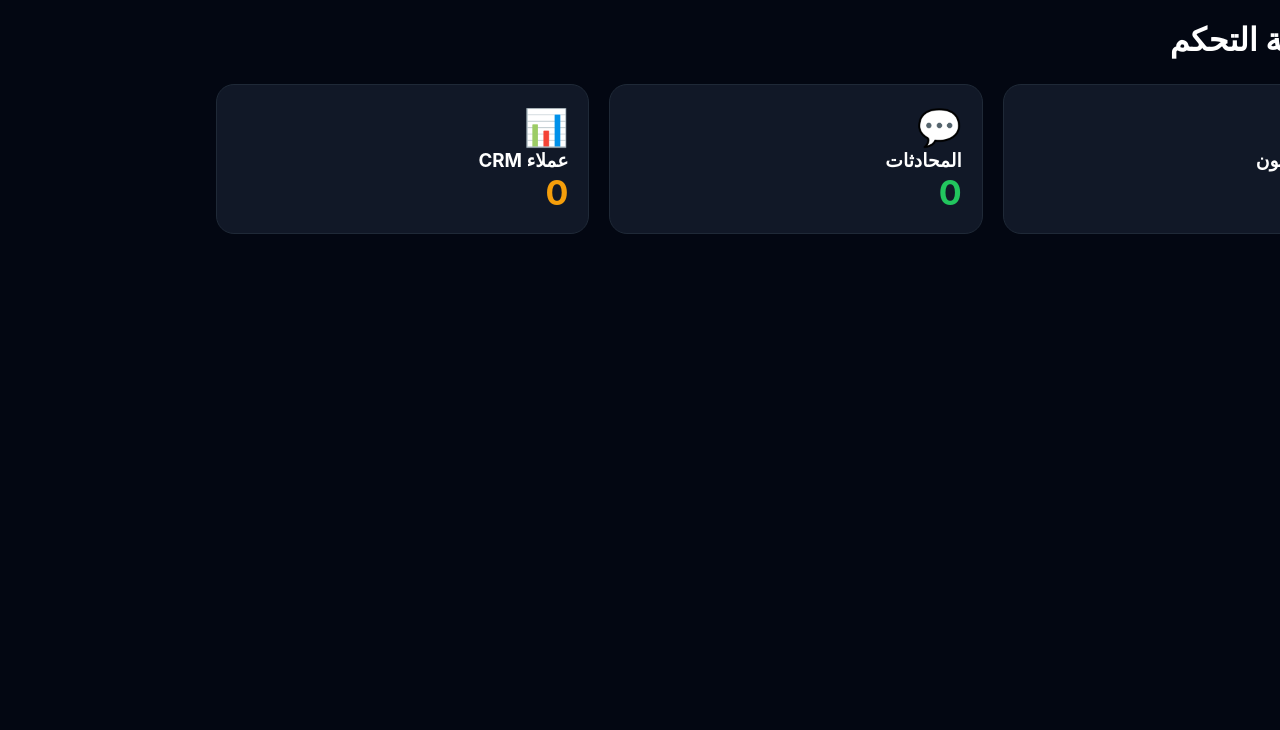
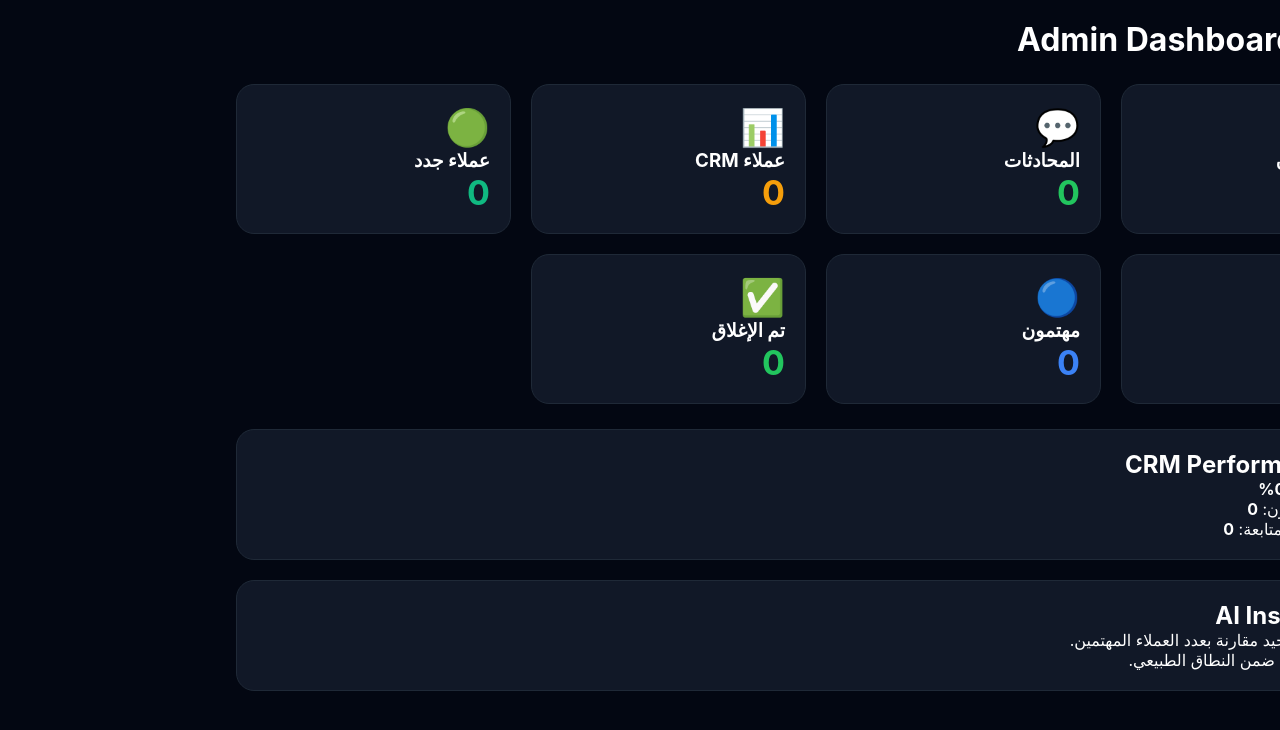
Before and after one commit to namma-ai-sa/namma-ai, a Next.js app: page /admin in a window 1280 px wide. Shown: the top 730 px of the page. Built offline with nearby package versions, Linux system fonts and the light colour scheme; no server answers.

Commit message:
feat: Admin Dashboard V3

```diff
--- a/app/admin/page.jsx
+++ b/app/admin/page.jsx
@@ -11,7 +11,11 @@ export default function AdminPage() {
     useState({
       users:0,
       crm:0,
-      conversations:0
+      conversations:0,
+      newLeads:0,
+      followup:0,
+      interested:0,
+      closed:0
     });
 
   useEffect(() => {
@@ -35,6 +39,13 @@ export default function AdminPage() {
 
   }, []);
 
+  const closingRate =
+    stats.crm > 0
+      ? Math.round(
+          (stats.closed / stats.crm) * 100
+        )
+      : 0;
+
   const cards = [
     {
       title:"المستخدمون",
@@ -53,17 +64,42 @@ export default function AdminPage() {
       value:stats.crm,
       icon:"📊",
       color:"#f59e0b"
+    },
+    {
+      title:"عملاء جدد",
+      value:stats.newLeads,
+      icon:"🟢",
+      color:"#10b981"
+    },
+    {
+      title:"قيد المتابعة",
+      value:stats.followup,
+      icon:"🟡",
+      color:"#eab308"
+    },
+    {
+      title:"مهتمون",
+      value:stats.interested,
+      icon:"🔵",
+      color:"#3b82f6"
+    },
+    {
+      title:"تم الإغلاق",
+      value:stats.closed,
+      icon:"✅",
+      color:"#22c55e"
     }
   ];
 
   return (
     <main className="container">
+
       <h1
         style={{
           marginBottom:"25px"
         }}
       >
-        ⚡ لوحة التحكم
+        ⚡ Admin Dashboard V3
       </h1>
 
       <div
@@ -107,6 +143,67 @@ export default function AdminPage() {
 
         ))}
       </div>
+
+      <div
+        className="card"
+        style={{
+          marginTop:"25px"
+        }}
+      >
+        <h2>
+          📈 CRM Performance
+        </h2>
+
+        <p>
+          نسبة الإغلاق:
+          {" "}
+          <strong>
+            {closingRate}%
+          </strong>
+        </p>
+
+        <p>
+          العملاء المهتمون:
+          {" "}
+          <strong>
+            {stats.interested}
+          </strong>
+        </p>
+
+        <p>
+          العملاء تحت المتابعة:
+          {" "}
+          <strong>
+            {stats.followup}
+          </strong>
+        </p>
+      </div>
+
+      <div
+        className="card"
+        style={{
+          marginTop:"20px"
+        }}
+      >
+        <h2>
+          🤖 AI Insights
+        </h2>
+
+        <p>
+          {stats.interested >
+          stats.closed
+            ? "يوجد عدد جيد من العملاء المهتمين، يوصى بزيادة المتابعة اليومية."
+            : "معدل الإغلاق جيد مقارنة بعدد العملاء المهتمين."}
+        </p>
+
+        <p>
+          {stats.followup > 5
+            ? "عدد العملاء قيد المتابعة مرتفع ويحتاج اهتماماً سريعاً."
+            : "حجم المتابعات ضمن النطاق الطبيعي."}
+        </p>
+
+      </div>
+
     </main>
   );
 }
--- a/app/api/admin-stats/route.js
+++ b/app/api/admin-stats/route.js
@@ -13,39 +13,72 @@ export async function GET() {
       await supabase
         .from("users")
         .select("*", {
-          count: "exact",
-          head: true
+          count:"exact",
+          head:true
         });
 
     const { count: crmCount } =
       await supabase
         .from("crm_leads")
         .select("*", {
-          count: "exact",
-          head: true
+          count:"exact",
+          head:true
         });
 
     const { count: conversationsCount } =
       await supabase
         .from("conversations")
         .select("*", {
-          count: "exact",
-          head: true
+          count:"exact",
+          head:true
         });
 
-    return NextResponse.json({
-      success: true,
-      users: usersCount || 0,
-      crm: crmCount || 0,
-      conversations:
-        conversationsCount || 0
+    const { data: leads } =
+      await supabase
+        .from("crm_leads")
+        .select("status");
+
+    const stats = {
+      newLeads:0,
+      followup:0,
+      interested:0,
+      closed:0
+    };
+
+    (leads || []).forEach((lead)=>{
+
+      if(lead.status === "جديد"){
+        stats.newLeads++;
+      }
+
+      if(lead.status === "متابعة"){
+        stats.followup++;
+      }
+
+      if(lead.status === "مهتم"){
+        stats.interested++;
+      }
+
+      if(lead.status === "تم الإغلاق"){
+        stats.closed++;
+      }
+
     });
 
-  } catch (error) {
+    return NextResponse.json({
+      success:true,
+      users:usersCount || 0,
+      crm:crmCount || 0,
+      conversations:
+        conversationsCount || 0,
+      ...stats
+    });
+
+  } catch(error) {
 
     return NextResponse.json({
-      success: false,
-      message: error.message
+      success:false,
+      message:error.message
     });
 
   }
```
Also changed, not shown: 1 other file (tests, documents, lock files or other folders).
